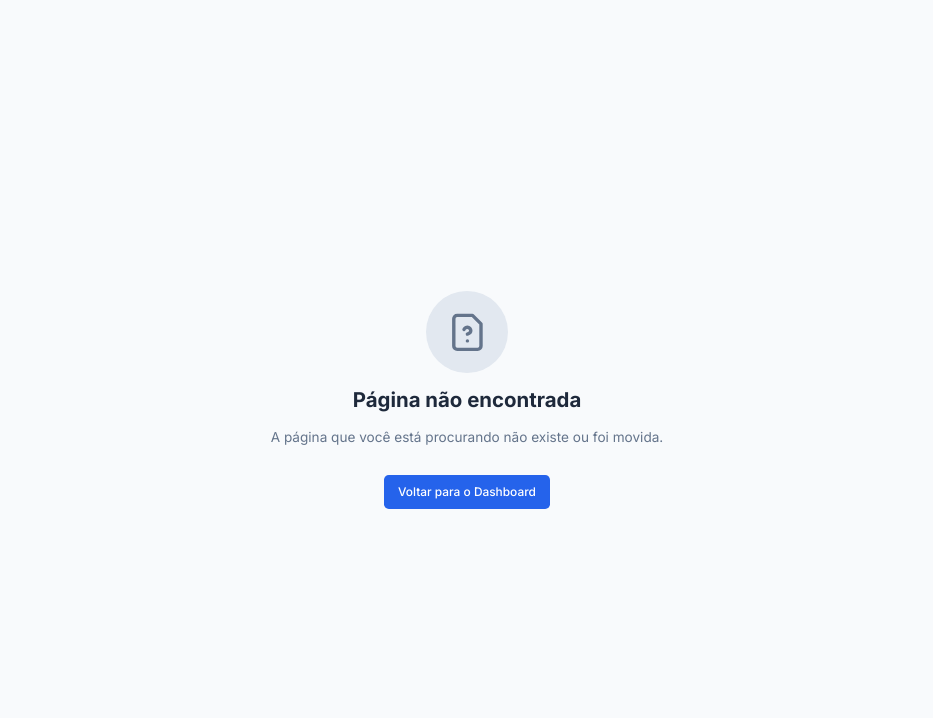
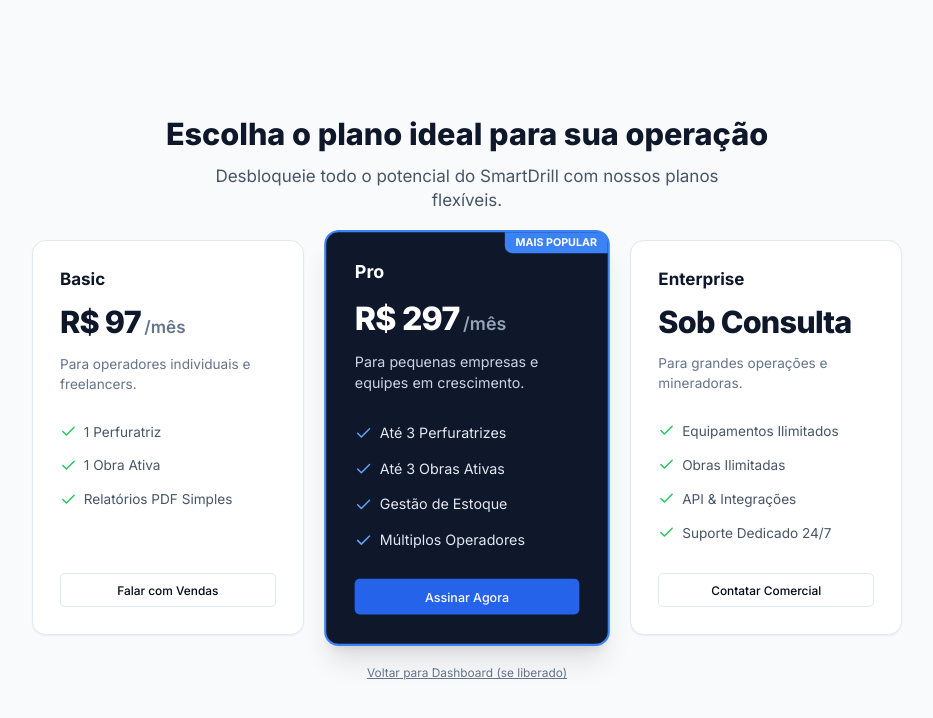
Before and after one commit to matheuspuca/NoteDrill, a Next.js app: page /pricing in a window 1280 px wide. Before the commit this address had no page. Shown: the top 718 px of the page, without its empty margins (173-1106 px from the left). Built offline with nearby package versions, Linux system fonts and the light colour scheme.

Commit message:
feat: add pricing page to handle trial expiration redirect

```diff
--- /dev/null
+++ b/app/pricing/page.tsx
@@ -0,0 +1,100 @@
+"use client"
+
+import { Button } from "@/components/ui/button"
+import { Check } from "lucide-react"
+import Link from "next/link"
+import { useSearchParams } from "next/navigation"
+
+export default function PricingPage() {
+    const searchParams = useSearchParams()
+    const reason = searchParams.get("reason")
+
+    return (
+        <div className="min-h-screen bg-slate-50 flex flex-col items-center justify-center p-4">
+            <div className="max-w-5xl w-full space-y-8">
+
+                {/* Header */}
+                <div className="text-center space-y-4">
+                    {reason === "trial_expired" && (
+                        <div className="bg-red-100 text-red-700 px-4 py-2 rounded-full inline-block font-semibold border border-red-200 mb-4">
+                            Seu período de teste expirou. Escolha um plano para continuar.
+                        </div>
+                    )}
+                    <h1 className="text-4xl font-extrabold text-slate-900">Escolha o plano ideal para sua operação</h1>
+                    <p className="text-xl text-slate-600 max-w-2xl mx-auto">
+                        Desbloqueie todo o potencial do SmartDrill com nossos planos flexíveis.
+                    </p>
+                </div>
+
+                {/* Pricing Cards */}
+                <div className="grid md:grid-cols-3 gap-8 mt-12">
+
+                    {/* Basic */}
+                    <div className="bg-white p-8 rounded-2xl border border-slate-200 shadow-sm flex flex-col">
+                        <div className="mb-8">
+                            <h3 className="text-xl font-bold text-slate-900">Basic</h3>
+                            <div className="mt-4 flex items-baseline">
+                                <span className="text-4xl font-extrabold tracking-tight text-slate-900">R$ 97</span>
+                                <span className="ml-1 text-xl font-semibold text-slate-500">/mês</span>
+                            </div>
+                            <p className="mt-4 text-slate-500">Para operadores individuais e freelancers.</p>
+                        </div>
+                        <ul className="space-y-4 mb-8 flex-1">
+                            <li className="flex items-center text-slate-600"><Check className="h-5 w-5 text-green-500 mr-2" /> 1 Perfuratriz</li>
+                            <li className="flex items-center text-slate-600"><Check className="h-5 w-5 text-green-500 mr-2" /> 1 Obra Ativa</li>
+                            <li className="flex items-center text-slate-600"><Check className="h-5 w-5 text-green-500 mr-2" /> Relatórios PDF Simples</li>
+                        </ul>
+                        <Button className="w-full" variant="outline">Falar com Vendas</Button>
+                    </div>
+
+                    {/* Pro */}
+                    <div className="bg-slate-900 text-white p-8 rounded-2xl border-2 border-blue-500 shadow-xl flex flex-col relative transform scale-105">
+                        <div className="absolute top-0 right-0 bg-blue-500 text-white text-xs font-bold px-3 py-1 rounded-bl-lg rounded-tr-lg">
+                            MAIS POPULAR
+                        </div>
+                        <div className="mb-8">
+                            <h3 className="text-xl font-bold text-white">Pro</h3>
+                            <div className="mt-4 flex items-baseline">
+                                <span className="text-4xl font-extrabold tracking-tight text-white">R$ 297</span>
+                                <span className="ml-1 text-xl font-semibold text-slate-400">/mês</span>
+                            </div>
+                            <p className="mt-4 text-slate-300">Para pequenas empresas e equipes em crescimento.</p>
+                        </div>
+                        <ul className="space-y-4 mb-8 flex-1">
+                            <li className="flex items-center text-slate-200"><Check className="h-5 w-5 text-blue-400 mr-2" /> Até 3 Perfuratrizes</li>
+                            <li className="flex items-center text-slate-200"><Check className="h-5 w-5 text-blue-400 mr-2" /> Até 3 Obras Ativas</li>
+                            <li className="flex items-center text-slate-200"><Check className="h-5 w-5 text-blue-400 mr-2" /> Gestão de Estoque</li>
+                            <li className="flex items-center text-slate-200"><Check className="h-5 w-5 text-blue-400 mr-2" /> Múltiplos Operadores</li>
+                        </ul>
+                        <Button className="w-full bg-blue-600 hover:bg-blue-700 text-white">Assinar Agora</Button>
+                    </div>
+
+                    {/* Enterprise */}
+                    <div className="bg-white p-8 rounded-2xl border border-slate-200 shadow-sm flex flex-col">
+                        <div className="mb-8">
+                            <h3 className="text-xl font-bold text-slate-900">Enterprise</h3>
+                            <div className="mt-4 flex items-baseline">
+                                <span className="text-4xl font-extrabold tracking-tight text-slate-900">Sob Consulta</span>
+                            </div>
+                            <p className="mt-4 text-slate-500">Para grandes operações e mineradoras.</p>
+                        </div>
+                        <ul className="space-y-4 mb-8 flex-1">
+                            <li className="flex items-center text-slate-600"><Check className="h-5 w-5 text-green-500 mr-2" /> Equipamentos Ilimitados</li>
+                            <li className="flex items-center text-slate-600"><Check className="h-5 w-5 text-green-500 mr-2" /> Obras Ilimitadas</li>
+                            <li className="flex items-center text-slate-600"><Check className="h-5 w-5 text-green-500 mr-2" /> API & Integrações</li>
+                            <li className="flex items-center text-slate-600"><Check className="h-5 w-5 text-green-500 mr-2" /> Suporte Dedicado 24/7</li>
+                        </ul>
+                        <Button className="w-full" variant="outline">Contatar Comercial</Button>
+                    </div>
+
+                </div>
+
+                <div className="text-center mt-8">
+                    <Link href="/dashboard" className="text-sm text-slate-500 hover:text-slate-900 underline">
+                        Voltar para Dashboard (se liberado)
+                    </Link>
+                </div>
+            </div>
+        </div>
+    )
+}
```
